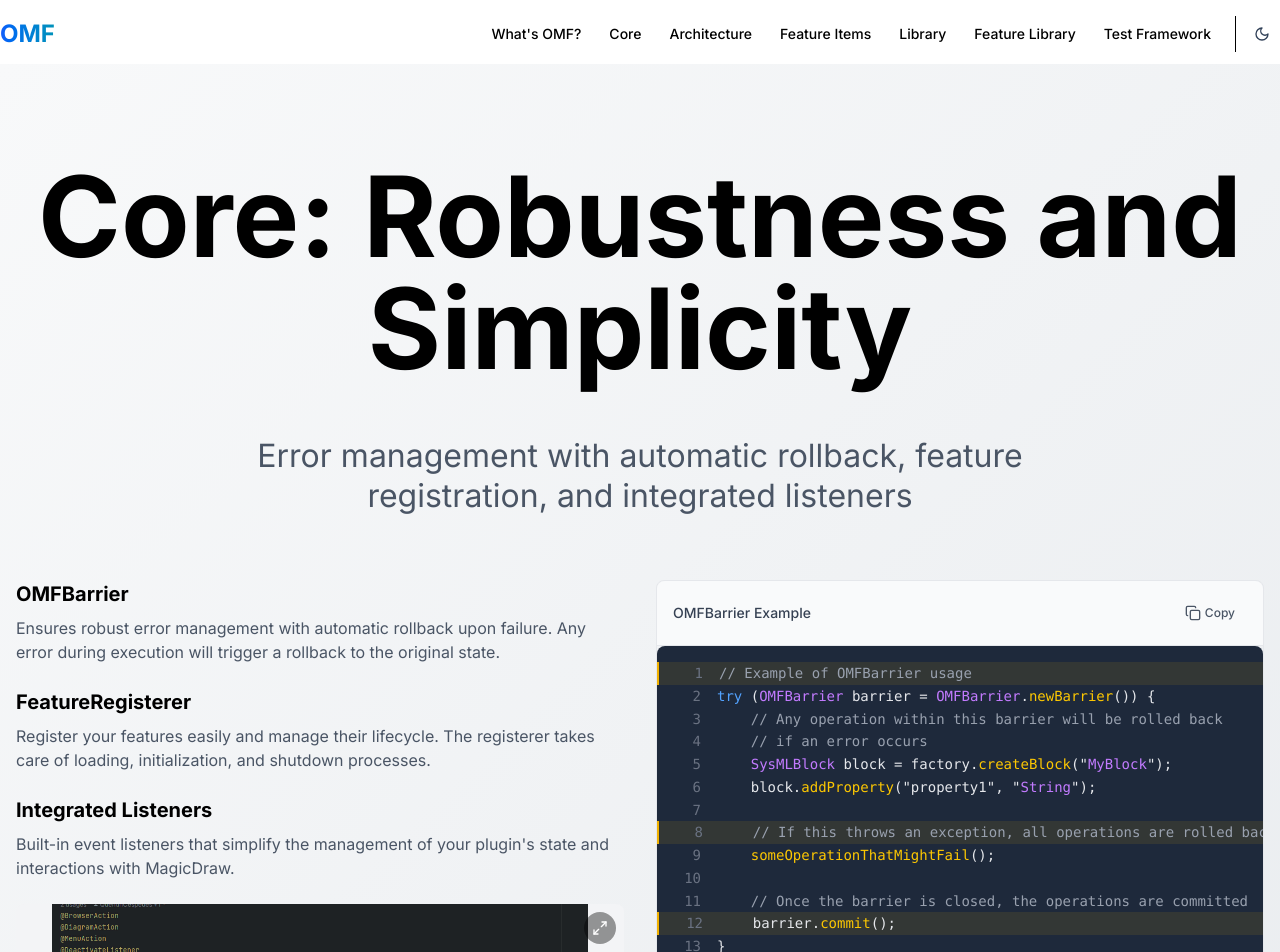
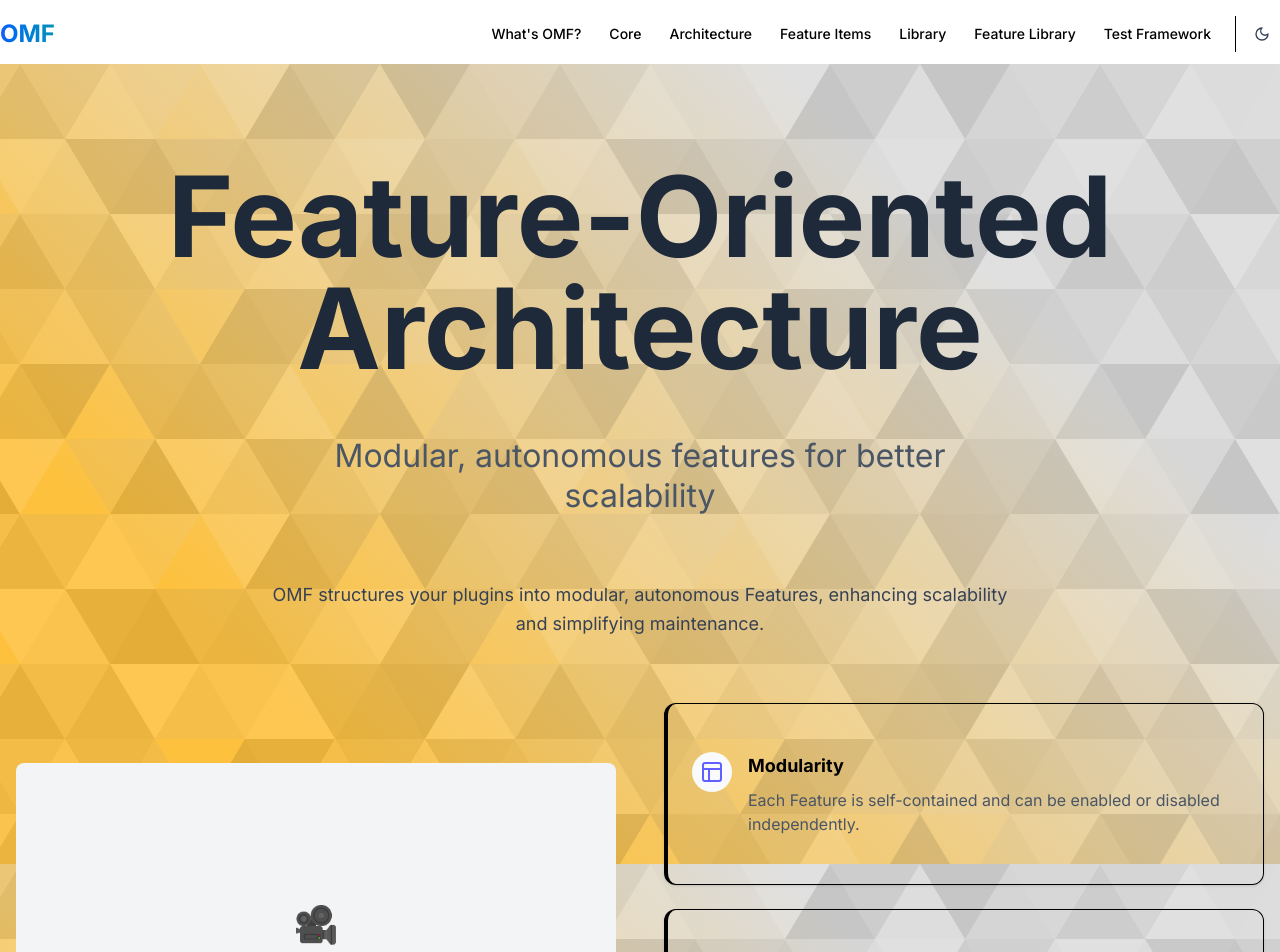
Before and after one commit to Elliades/OMF-website, a Next.js app in the folder omf-website/: page / in a window 1280 px wide. Shown: the top 952 px of the page. Built offline with nearby package versions, Linux system fonts and the light colour scheme.

Commit message:
background svg for all

```diff
--- a/omf-website/src/app/globals.css
+++ b/omf-website/src/app/globals.css
@@ -113,8 +113,9 @@ code {
   @apply bg-white dark:bg-[#050309];
 }
 
-/* Specific gradient backgrounds for even-indexed sections */
-/* Section index 2 - Core */
+/* Specific gradient backgrounds - now replaced with SVG patterns */
+/* Ces règles sont conservées comme référence mais commentées */
+/*
 #core {
   background: linear-gradient(to bottom right, #f8f9fa, #e9ecef);
 }
@@ -123,7 +124,6 @@ code {
   background: linear-gradient(to bottom, #000000, #121212);
 }
 
-/* Section index 4 - Feature Items */
 #feature-items {
   background: linear-gradient(135deg, #f0f7ff, #e6f0fd);
 }
@@ -132,7 +132,6 @@ code {
   background: linear-gradient(135deg, #0c1931, #1a2b42);
 }
 
-/* Section index 6 - Feature Library */
 #feature-library {
   background: linear-gradient(135deg, #fff0f0, #ffe6e6);
 }
@@ -140,41 +139,18 @@ code {
 .dark #feature-library {
   background: linear-gradient(135deg, #310c0c, #421a1a);
 }
+*/
 
-/* SVG Pattern sections - Text color adjustments */
-#whats-omf {
-  @apply text-gray-800;
+/* Text color overrides for specific sections */
+/* Ces règles sont maintenues pour assurer la lisibilité du texte */
+#whats-omf .text-gray-700, #architecture .text-gray-700,
+#library .text-gray-700, #test-framework .text-gray-700,
+#core .text-gray-700, #feature-items .text-gray-700,
+#feature-library .text-gray-700 {
+  @apply text-gray-700 dark:text-gray-200;
 }
 
-.dark #whats-omf {
-  @apply text-white;
-}
-
-#architecture {
-  @apply text-gray-800;
-}
-
-.dark #architecture {
-  @apply text-white;
-}
-
-#library {
-  @apply text-gray-800;
-}
-
-.dark #library {
-  @apply text-white;
-}
-
-#test-framework {
-  @apply text-gray-800;
-}
-
-.dark #test-framework {
-  @apply text-white;
-}
-
-/* Dark mode text styling */
+/* Dark mode text styling - global pour toutes les sections */
 .dark .text-gray-700 {
   @apply text-gray-200;
 }
@@ -233,6 +209,8 @@ code {
 }
 
 /* SVG background classes for specific patterns */
+/* Tous les SVG disponibles pour les fonds de section */
+
 /* Purple Corner Patterns */
 .svg-purple-light {
   background-image: url('/svg/white-purple-corner.svg');
@@ -304,3 +282,221 @@ code {
   background-size: cover;
   background-attachment: fixed;
 }
+
+/* Orange/Cyan2 Corner Patterns */
+.svg-orange-light {
+  background-image: url('/svg/white-orange-corner.svg');
+  background-color: #fef8f8;
+  background-size: cover;
+  background-attachment: fixed;
+}
+
+.dark .svg-orange-light {
+  display: none;
+}
+
+.svg-cyan-dark {
+  display: none;
+}
+
+.dark .svg-cyan2-dark {
+  display: block;
+  background-image: url('/svg/cyan2-corner.svg');
+  background-color: #002233;
+  background-size: cover;
+  background-attachment: fixed;
+}
+
+/* Red2 Corner Patterns */
+.svg-red2-light {
+  background-image: url('/svg/white-red3-corner.svg');
+  background-color: #fff5f5;
+  background-size: cover;
+  background-attachment: fixed;
+}
+
+.dark .svg-red2-light {
+  display: none;
+}
+
+.svg-red2-dark {
+  display: none;
+}
+
+.dark .svg-red2-dark {
+  display: block;
+  background-image: url('/svg/red2-corner.svg');
+  background-color: #330000;
+  background-size: cover;
+  background-attachment: fixed;
+}
+
+
+/* Red Corner Patterns */
+.svg-red-light {
+  background-image: url('/svg/white-red-corner.svg');
+  background-color: #fff5f5;
+  background-size: cover;
+  background-attachment: fixed;
+}
+
+.dark .svg-red-light {
+  display: none;
+}
+
+.svg-red-dark {
+  display: none;
+}
+
+.dark .svg-red-dark {
+  display: block;
+  background-image: url('/svg/red-corner.svg');
+  background-color: #330000;
+  background-size: cover;
+  background-attachment: fixed;
+}
+
+
+
+/* Full Black Patterns */
+.svg-black-light {
+  background-image: url('/svg/black-pattern.svg');
+  background-color: #fff5f5;
+  background-size: cover;
+  background-attachment: fixed;
+}
+
+.dark .svg-black-light {
+  display: none;
+}
+
+.svg-black-dark {
+  display: none;
+}
+
+.dark .svg-black-dark {
+  display: block;
+  background-image: url('/svg/black-pattern.svg');
+  background-color: #330000;
+  background-size: cover;
+  background-attachment: fixed;
+}
+/* Blue Corner Patterns */
+.svg-blue-light {
+  background-image: url('/svg/white-blue-corner.svg');
+  background-color: #f5f9ff;
+  background-size: cover;
+  background-attachment: fixed;
+}
+
+.dark .svg-blue-light {
+  display: none;
+}
+
+.svg-blue-dark {
+  display: none;
+}
+
+.dark .svg-blue-dark {
+  display: block;
+  background-image: url('/svg/blue-corner.svg');
+  background-color: #001a33;
+  background-size: cover;
+  background-attachment: fixed;
+}
+
+/* Gold Corner Patterns */
+.svg-gold-light {
+  background-image: url('/svg/white-gold-corner.svg');
+  background-color: #fffdf5;
+  background-size: cover;
+  background-attachment: fixed;
+}
+
+.dark .svg-gold-light {
+  display: none;
+}
+
+.svg-gold-dark {
+  display: none;
+}
+
+.dark .svg-gold-dark {
+  display: block;
+  background-image: url('/svg/gold-corner.svg');
+  background-color: #332800;
+  background-size: cover;
+  background-attachment: fixed;
+}
+
+/* White Corner Patterns */
+.svg-white-light {
+  background-image: url('/svg/white-corner.svg');
+  background-color: #ffffff;
+  background-size: cover;
+  background-attachment: fixed;
+}
+
+.dark .svg-white-light {
+  display: none;
+}
+
+.svg-dark-pattern {
+  display: none;
+}
+
+.dark .svg-dark-pattern {
+  display: block;
+  background-image: url('/svg/dark-pattern.svg');
+  background-color: #101010;
+  background-size: cover;
+  background-attachment: fixed;
+}
+
+/* Generic Pattern Backgrounds */
+.svg-pattern-light {
+  background-image: url('/svg/pattern-light.svg');
+  background-color: #ffffff;
+  background-size: 200px 200px;
+  background-attachment: fixed;
+}
+
+.dark .svg-pattern-light {
+  display: none;
+}
+
+.svg-pattern-dark {
+  display: none;
+}
+
+.dark .svg-pattern-dark {
+  display: block;
+  background-image: url('/svg/pattern-dark.svg');
+  background-color: #121212;
+  background-size: 200px 200px;
+  background-attachment: fixed;
+}
+
+/* Purple to Yellow Gradient */
+.svg-purple-to-yellow-light {
+  background-image: url('/svg/white-corner.svg');
+  background-color: #f8f8ff;
+  background-size: cover;
+  background-attachment: fixed;
+}
+
+.dark .svg-purple-to-yellow-light {
+  display: none;
+}
+
+.svg-purple-to-yellow-dark {
+  display: none;
+}
+
+.dark .svg-purple-to-yellow-dark {
+  display: block;
+  background-image: url('/svg/purpleToYellow.svg');
+  background-color: #170033;
+  background-size: cover;
+  background-attachment: fixed;
+}
--- a/omf-website/src/components/section.tsx
+++ b/omf-website/src/components/section.tsx
@@ -18,7 +18,7 @@ interface SectionProps {
   titleStyles?: CSSProperties;
   fullWidth?: boolean;
   subtitle?: string;
-  index: number; // Section index for applying alternating patterns
+  index: number; // Section index for applying different SVG patterns
 }
 
 export default function Section({
@@ -47,33 +47,32 @@ export default function Section({
     // Check both theme and resolvedTheme for more reliable detection
     const isDarkMode = theme === 'dark' || resolvedTheme === 'dark';
     setIsDark(isDarkMode);
-
-    // Debug output for theme detection
-    // console.log(`Section ${id}: theme=${theme}, resolvedTheme=${resolvedTheme}, isDark=${isDarkMode}`);
   }, [theme, resolvedTheme, id]);
 
-  // Determine if section should have a special background pattern
-  // Sections with odd indices (1, 3, 5, 7) will have SVG patterns
-  const shouldHavePattern = index > 0 && index % 2 === 1;
-
-  // Determine which pattern classes to use based on the section index
-  // This creates a rotating pattern through the available backgrounds
+  // Determine which SVG pattern to use based on the section index
+  // Each section gets its own unique pattern
   const getSVGClasses = () => {
-    if (!shouldHavePattern) return '';
-
-    // Rotate through 3 different patterns
-    // For odd indices (1, 3, 5, 7)
-    const patternIndex = Math.floor((index - 1) / 2) % 3;
+    // Cycle through all available patterns based on index
+    // We'll have 7 different patterns
+    const patternIndex = index % 7;
 
     switch(patternIndex) {
+      case 1:
+        return 'svg-purple-light svg-purple-dark';
+      case 2:
+        return 'svg-acid-light svg-black-dark';
+      case 3:
+        return 'svg-orange-light svg-cyan2-dark';
+      case 4:
+        return 'svg-acid-light svg-acid-dark';
+      case 5:
+        return 'svg-red2-light svg-red2-dark';
+      case 6:
+        return 'svg-gold-light svg-gold-dark';
       case 0:
-        return 'svg-purple-light svg-purple-dark';
-      case 1:
-        return 'svg-acid-light svg-acid-dark';
-      case 2:
-        return 'svg-orange-light svg-cyan-dark';
+        return 'svg-pattern-light svg-pattern-dark';
       default:
-        return '';
+        return 'svg-black-light svg-dark-pattern';
     }
   };
 
@@ -90,22 +89,19 @@ export default function Section({
     zIndex: 0
   };
 
-  // Debug info (enable it temporarily for troubleshooting)
-  // console.log(`Section ${id}: mounted=${mounted}, isDark=${isDark}, pattern=${patternIndex}, style=`, sectionStyle);
-
   return (
     <section
       id={id}
       className={cn(
         "relative py-16 md:py-24 transition-colors duration-300",
-        shouldHavePattern ? getSVGClasses() : "bg-section-light dark:bg-section-dark",
+        getSVGClasses(), // Toutes les sections ont maintenant un fond SVG
         className
       )}
       style={style}
       onMouseEnter={() => setIsHovered(true)}
       onMouseLeave={() => setIsHovered(false)}
     >
-      {shouldHavePattern && isDark && <div style={hoverOverlay} />}
+      {isDark && <div style={hoverOverlay} />}
 
       <div className={cn(
         "relative z-10",
@@ -114,7 +110,7 @@ export default function Section({
         <div className="text-center mb-10 md:mb-16">
           <h2 className={cn(
             "text-[10rem] lg:text-[7rem] md:text-[5rem] sm:text-[3.5rem] leading-none font-bold mb-6",
-            shouldHavePattern && isDark ? "text-white" : shouldHavePattern ? "text-gray-800" : "dark:text-white"
+            isDark ? "text-white" : "text-gray-800"
           )}
             style={titleStyles}
           >
@@ -130,8 +126,7 @@ export default function Section({
           {subtitle && (
             <p className={cn(
               "text-[2rem] md:text-[2rem] sm:text-[1.5rem] leading-tight max-w-3xl mx-auto",
-              shouldHavePattern && isDark ? "text-gray-200" :
-              shouldHavePattern ? "text-gray-600" : "text-gray-600 dark:text-gray-300"
+              isDark ? "text-gray-200" : "text-gray-600"
             )}>
               {subtitle}
             </p>
--- a/omf-website/src/components/sections/core.tsx
+++ b/omf-website/src/components/sections/core.tsx
@@ -1,6 +1,6 @@
 /**
- * Core section component
- * Displays information about OMF's core features: robustness and simplicity
+ * "Core: Robustness and Simplicity" section component
+ * Showcases the OMF Barrier and core features
  */
 "use client";
 
@@ -9,6 +9,21 @@ import { useState } from "react";
 import Section from "@/components/section";
 import PlaceholderMedia from "@/components/placeholder-media";
 import CodeSnippet from "@/components/code-snippet";
+import { CheckCircle2 } from "lucide-react";
+
+// Example code snippet for barrier declaration
+const barrierCode = `try (OMFBarrier barrier = new OMFBarrier()) {
+  // Your critical operations here
+  SysMLBlock block = SysMLFactory.createBlock("MyBlock");
+  block.addProperty("myProperty", SysMLFactory.getIntType());
+  block.setOwner(model.getDefaultPackage());
+
+  // if any operation fails, everything is rolled back automatically
+  barrier.commit(); // commit successful changes
+} catch (Exception e) {
+  // Error was caught and model is in consistent state
+  log.error("Operation failed but model integrity is preserved");
+}`;
 
 interface CoreProps {
   index: number;
@@ -45,7 +60,6 @@ export default function Core({ index }: CoreProps) {
         <div className="flex flex-col space-y-6">
           <CodeSnippet
             language="java"
-            title="OMFBarrier Example"
             code={`// Example of OMFBarrier usage
 try (OMFBarrier barrier = OMFBarrier.newBarrier()) {
     // Any operation within this barrier will be rolled back
@@ -86,7 +100,6 @@ function Feature({ title, description }: { title: string; description: string })
     </motion.div>
   );
 }
-
 // Note: This function is not being used in the current implementation
 function FeatureItem({ children }: { children: React.ReactNode }) {
   return (
--- a/omf-website/tailwind.config.js
+++ b/omf-website/tailwind.config.js
@@ -15,11 +15,6 @@ module.exports = {
       },
     },
     extend: {
-      fontSize: {
-        // Ajouter des tailles de police personnalisées
-        'title': '10rem',
-        'subtitle': '2rem',
-      },
       colors: {
         border: "hsl(var(--border))",
         input: "hsl(var(--input))",
@@ -113,40 +108,5 @@ module.exports = {
       },
     },
   },
-  plugins: [
-    require("tailwindcss-animate"),
-    // Ajouter un plugin personnalisé pour garantir que nos classes de texte ne sont pas purgées
-    function({ addUtilities }) {
-      const newUtilities = {
-        '.text-title': {
-          fontSize: '10rem',
-          lineHeight: '1',
-        },
-        '.text-subtitle': {
-          fontSize: '2rem',
-          lineHeight: '1.2',
-        },
-        // Responsive versions
-        '@media (max-width: 1024px)': {
-          '.text-title': {
-            fontSize: '7rem',
-          },
-        },
-        '@media (max-width: 768px)': {
-          '.text-title': {
-            fontSize: '5rem',
-          },
-        },
-        '@media (max-width: 640px)': {
-          '.text-title': {
-            fontSize: '3.5rem',
-          },
-          '.text-subtitle': {
-            fontSize: '1.5rem',
-          },
-        },
-      }
-      addUtilities(newUtilities)
-    }
-  ],
+  plugins: [require("tailwindcss-animate")],
 }
```
